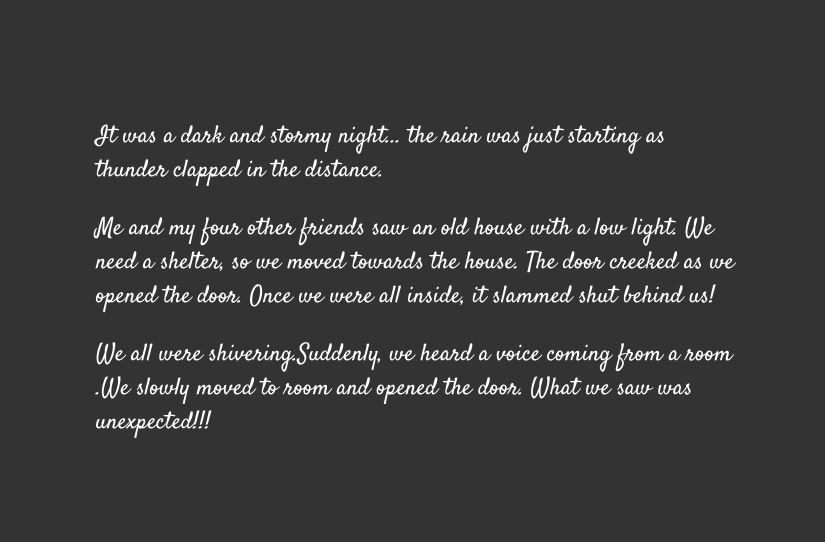
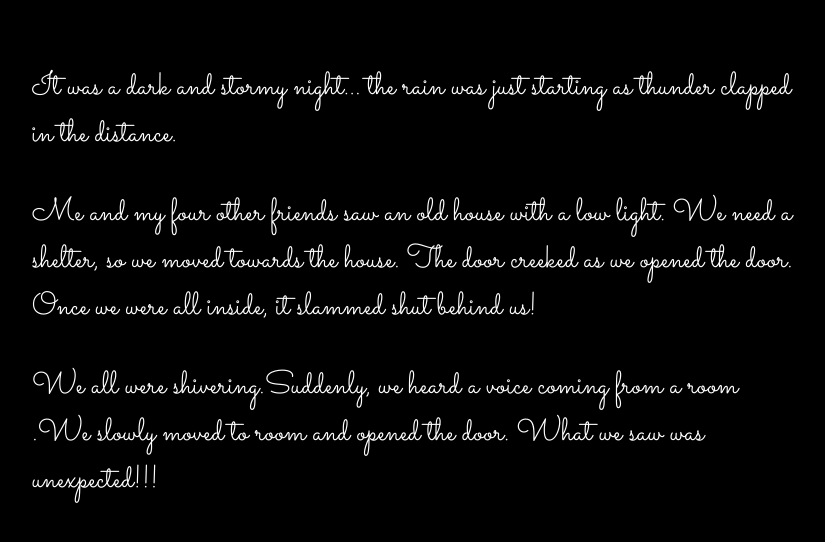
Before and after one commit to JyotiSharma111/fireside-story, a plain HTML site: page index.html in a window 1280 px wide. Shown: the whole page, without its empty margins (224-1049 px from the left). Drawn offline with Linux system fonts and the light colour scheme.

Commit message:
style changed a bit

```diff
--- a/index.html
+++ b/index.html
@@ -1,7 +1,7 @@
 <html>
   <head>
     <link rel="stylesheet" type="text/css" href="style.css">
-    <link href="https://fonts.googleapis.com/css?family=Satisfy" rel="stylesheet">
+    <link href="https://fonts.googleapis.com/css?family=Sacramento" rel="stylesheet">
   </head>
   <body>
     <p>It was a dark and stormy night... the rain was just starting as thunder clapped in the distance.</p>
--- a/style.css
+++ b/style.css
@@ -1,8 +1,9 @@
 body {
   color: white;
- background-color: #333;
- font-size: 150%;
- font-family: 'Satisfy', cursive;
- margin: 5em 25%
-
+  background-color: black;
+  font-family: 'Sacramento', cursive;
+  font-size: 32px;
+  margin-top: 5%;
+  margin-left: 20%;
+  margin-right: 20%;
 }
```
